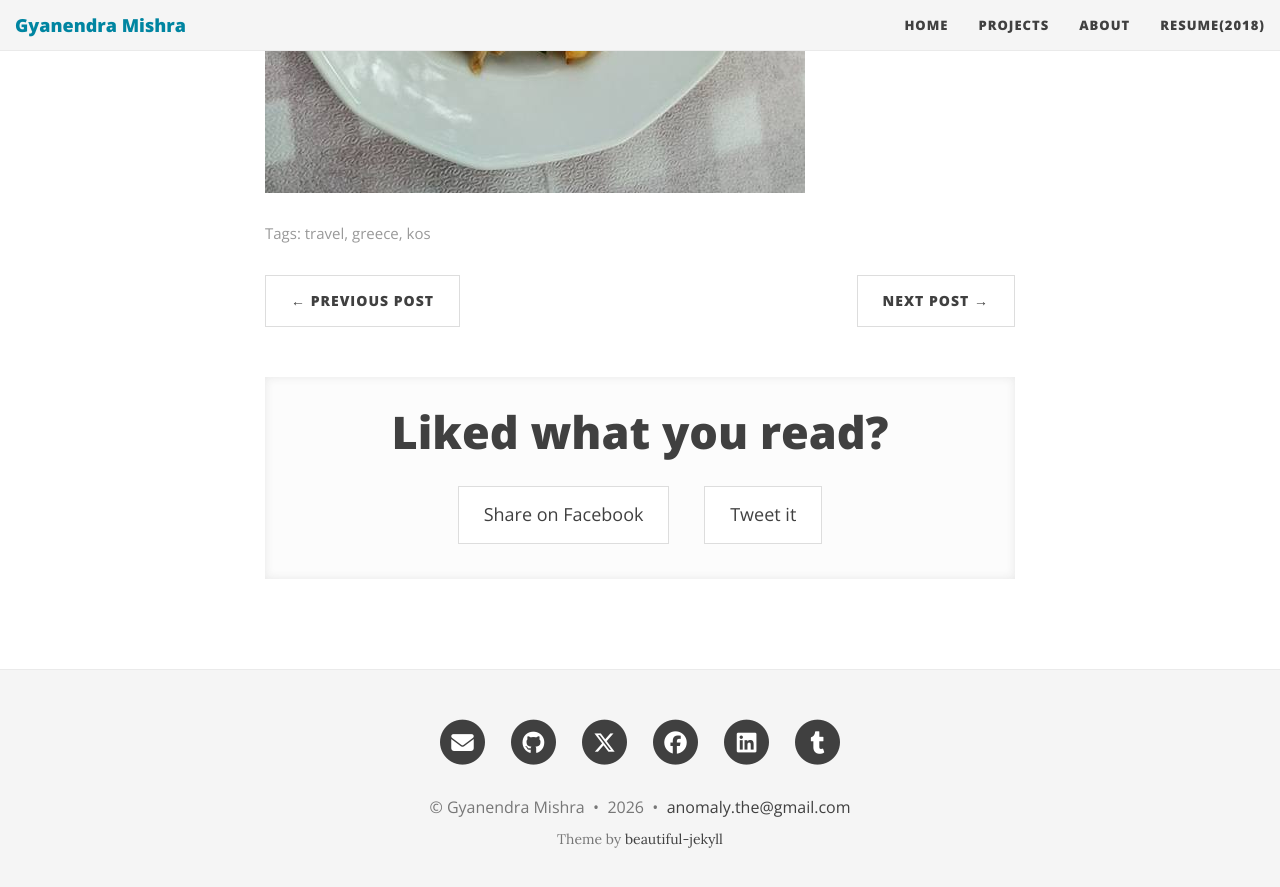
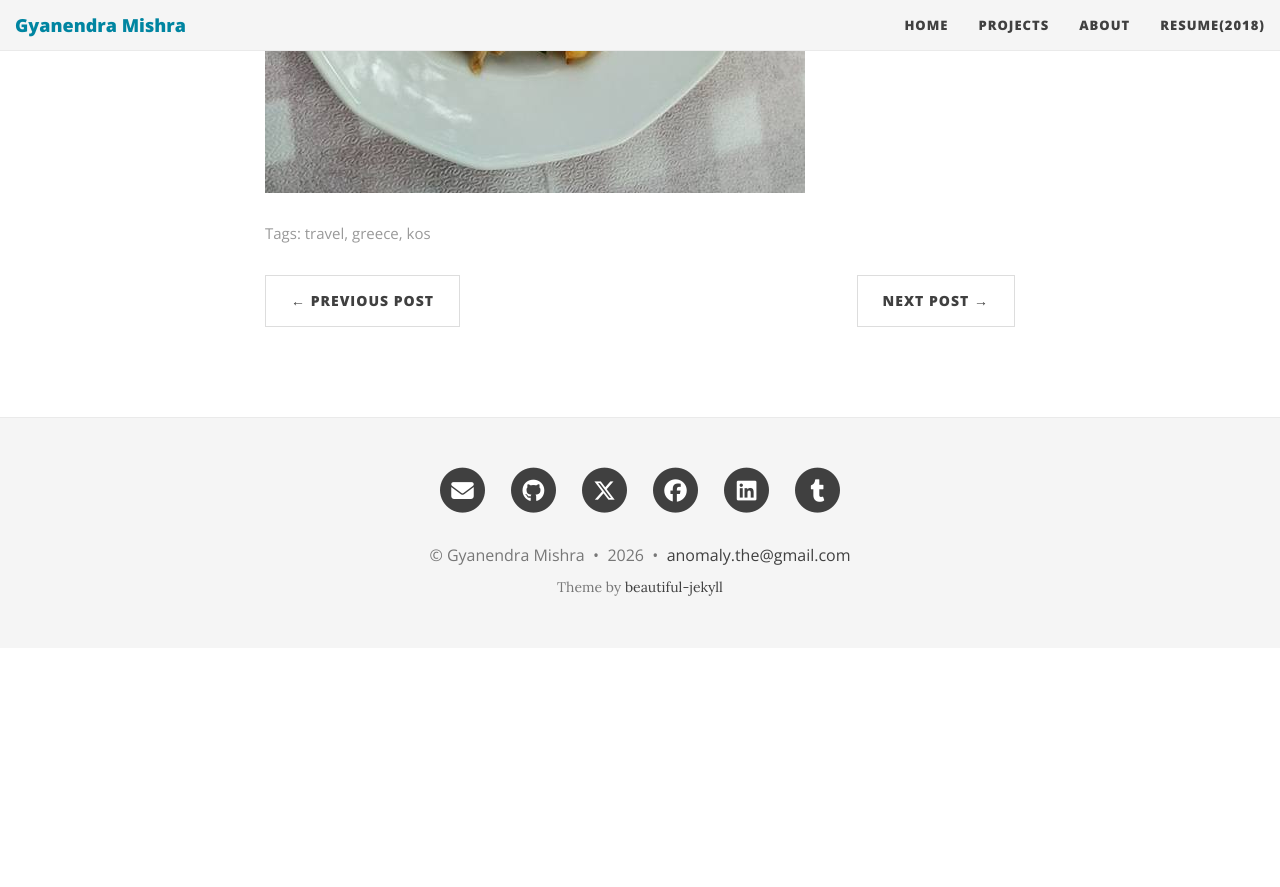
Before and after one commit to h4ck3rk3y/h4ck3rk3y.github.io, a Jekyll site: the page built from _posts/2016-05-15-kos.md, in a window 1280 px wide and 900 px high, scrolled down 1417 px. Shown: the top 887 px of the window. Built offline with Jekyll 4.4.1, drawn with Linux system fonts in a browser that asks for light colours; comment, search, counter and statistics services are not loaded; after the commit the page ends 2065 px from its top, so only the background shows below that; some of the changed lines change nothing that is shown.

Commit message:
nuke noise

```diff
--- a/_config.yml
+++ b/_config.yml
@@ -64,7 +64,7 @@ url-pretty: "gyani.net"
 # --- Misc --- #
 
 # Fill in your Disqus shortname (NOT the userid) if you want to support Disqus comments
-disqus: "gyani"
+# disqus: "gyani"  # Disabled - too much tracking bloat
 
 # Fill in your Google Analytics ID to track your website using GA
 google_analytics: "UA-60799114-1"  # Your Google Analytics ID
@@ -80,7 +80,7 @@ defaults:
       type: "posts"
     values:
       comments: true  # add comments to all blog posts
-      show-share: true # add sharing buttons to all blog posts
+      show-share: false # disabled - no one uses these
   -
     scope:
       path: "" # all files
```
